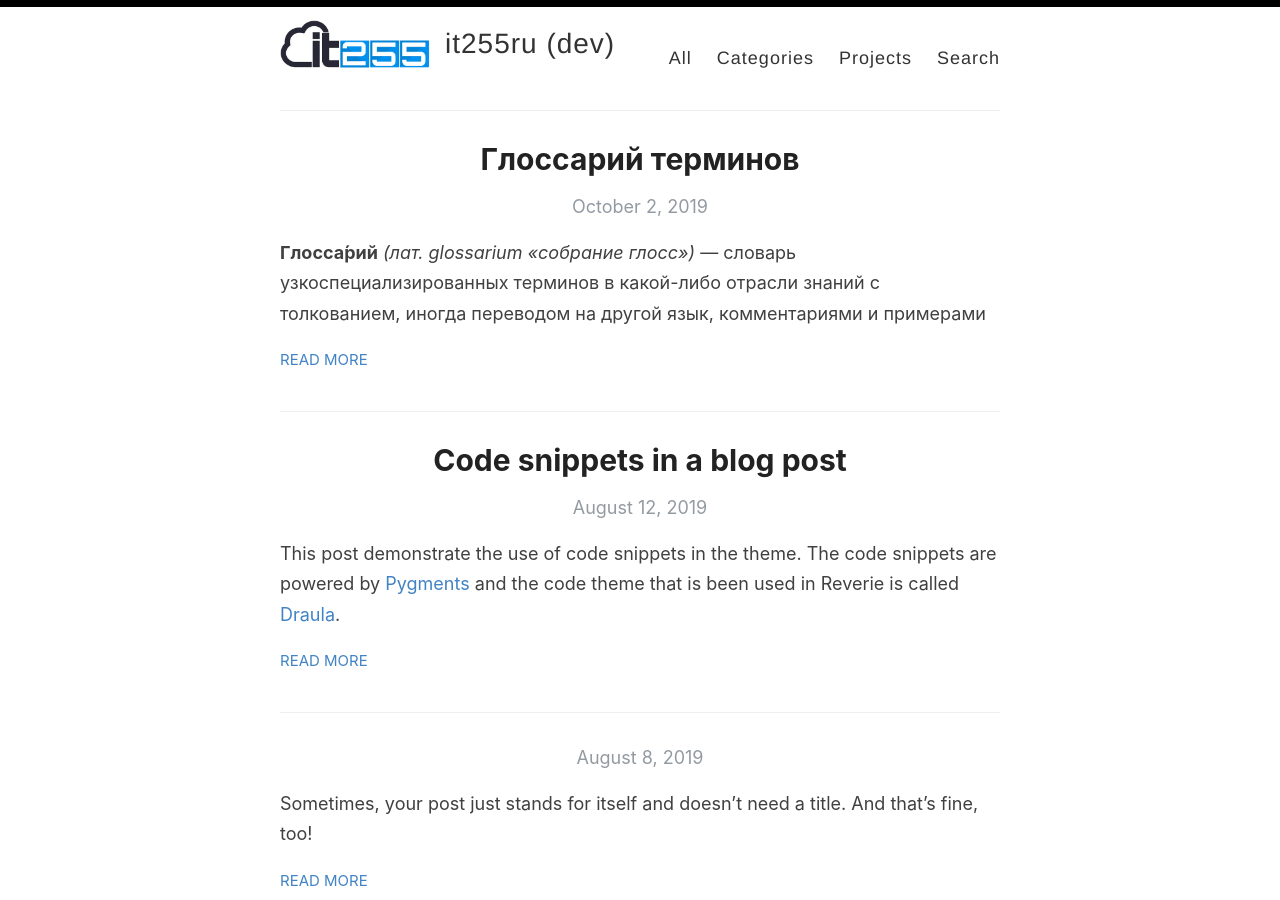
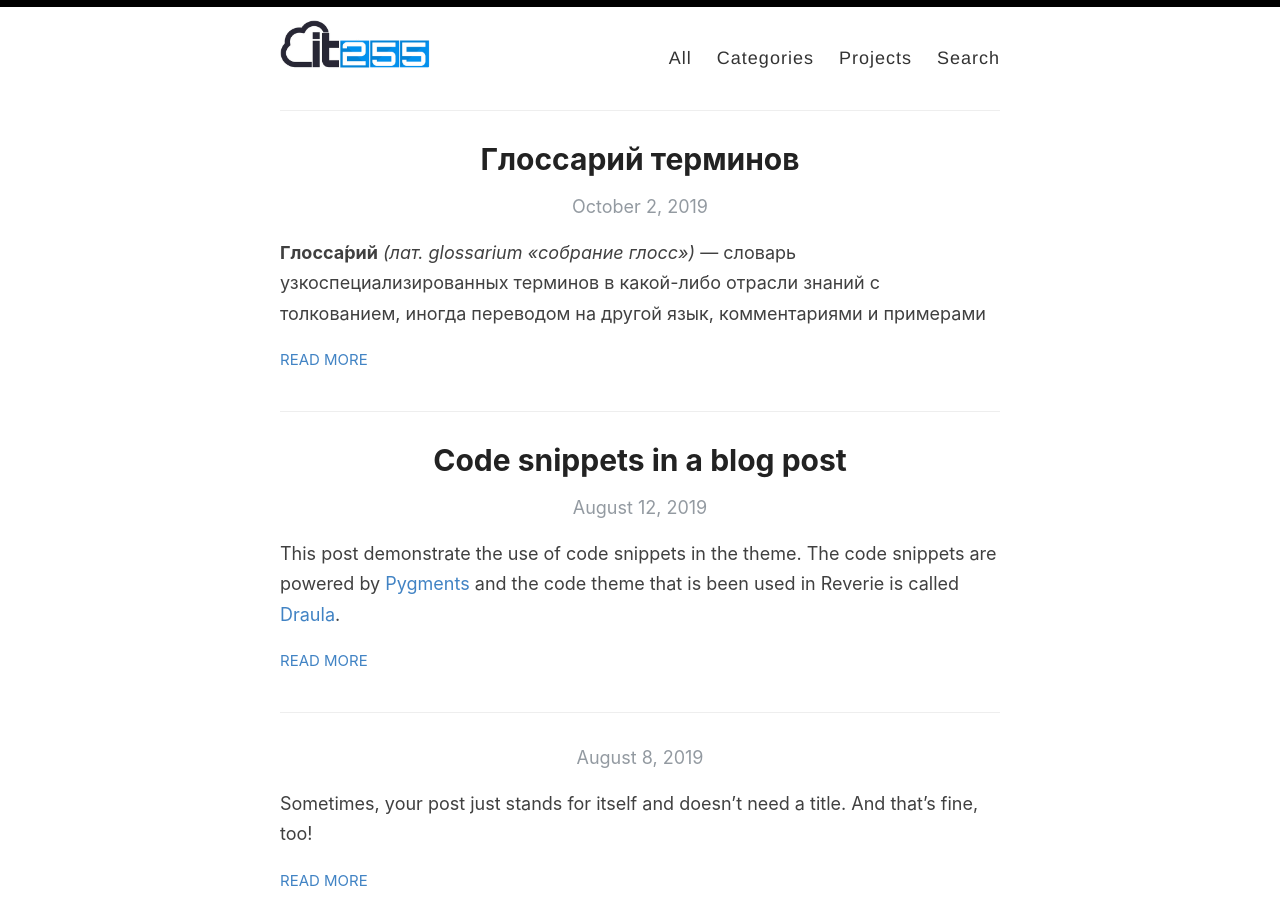
Before and after one commit to it255ru/reverie, a Jekyll site: the page built from index.html, in a window 1280 px wide and 900 px high. Built offline with Jekyll 4.4.1, drawn with Linux system fonts in a browser that asks for light colours; the list of posts is cut into pages by our own code.

Commit message:
Update _config.yml

```diff
--- a/_config.yml
+++ b/_config.yml
@@ -3,7 +3,7 @@
 #
 
 # Name of your site (displayed in the header)
-name: it255ru (dev)
+name:
 
 # Name of the author
 author: Anton
```
